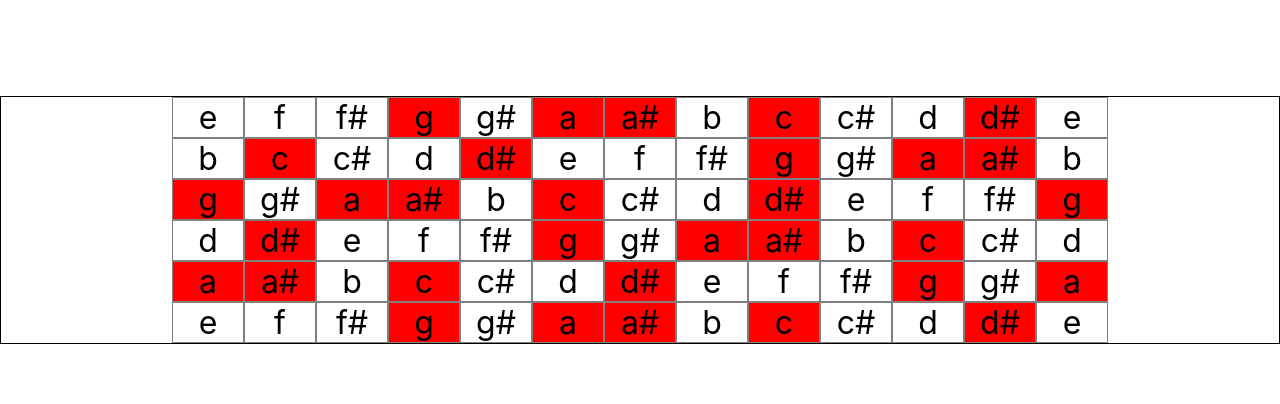
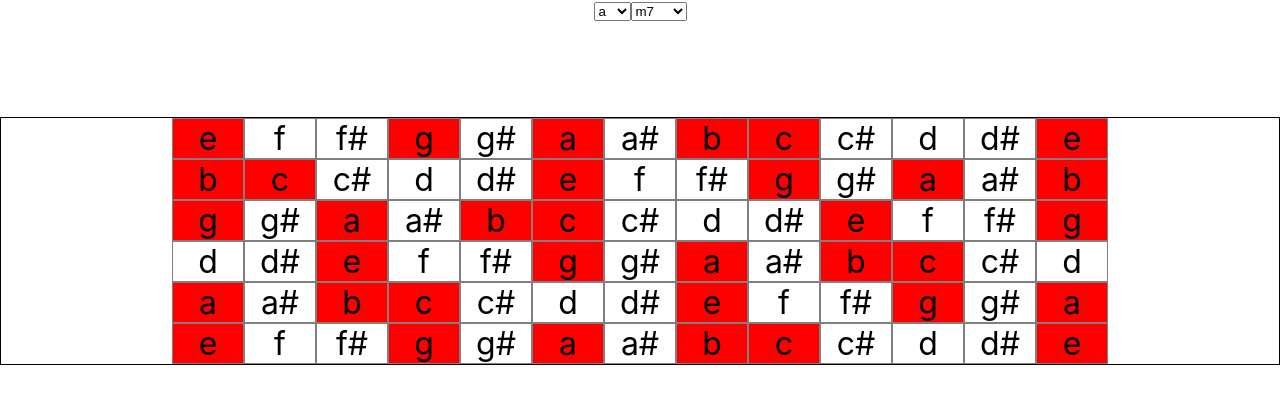
Before and after one commit to BeensVonBenis/metoda_fulary_trainer, a React (Create React App) app: page / in a window 1280 px wide. Shown: the top 404 px of the page. Built offline with nearby package versions, Linux system fonts and the light colour scheme.

Commit message:
select dziwiekow

```diff
--- a/src/App.js
+++ b/src/App.js
@@ -1,6 +1,6 @@
 import logo from "./logo.svg";
 import "./App.css";
-import { useState, useEffect } from "react";
+import { useState, useEffect, useRef } from "react";
 
 function App() {
   const dzwieki = [
@@ -24,10 +24,9 @@ function App() {
     7: [0, 2, 4, 7, 10],
     mb57: [0, 1, 3, 6, 10],
   };
-  const dzwAkordowy = "a";
-  const modAkordowy = "mb57";
+  const [dzwAkordowy, setDzwAkordowy] = useState("a");
+  const [modAkordowy, setModAkordowy] = useState("m7");
   const [ogrywane, setOgrywane] = useState([]);
-  console.log(modulacje["m7"]);
   function dzwiekiEtiudy() {
     const startingSound = dzwieki.indexOf(dzwAkordowy);
     const buffer = [];
@@ -39,9 +38,28 @@ function App() {
   }
   useEffect(() => {
     dzwiekiEtiudy();
-  }, []);
+  }, [dzwAkordowy, modAkordowy]);
+  const dzwRef = useRef(null);
+  const modRef = useRef(null);
   return (
     <div className="App">
+      <select
+        ref={dzwRef}
+        onChange={() => setDzwAkordowy(dzwRef.current.value)}
+      >
+        {dzwieki.map((a) => (
+          <option value={a}>{a}</option>
+        ))}
+      </select>
+      <select
+        ref={modRef}
+        onChange={() => setModAkordowy(modRef.current.value)}
+      >
+        <option value={"m7"}>m7</option>
+        <option value={"maj7"}>maj7</option>
+        <option value={"7"}>7</option>
+        <option value={"mb57"}>mb57</option>
+      </select>
       <div className="gryf">
         {struny.toReversed().map((a) => (
           <Struna nuta={a} dzwieki={dzwieki} ogrywane={ogrywane}></Struna>
```
